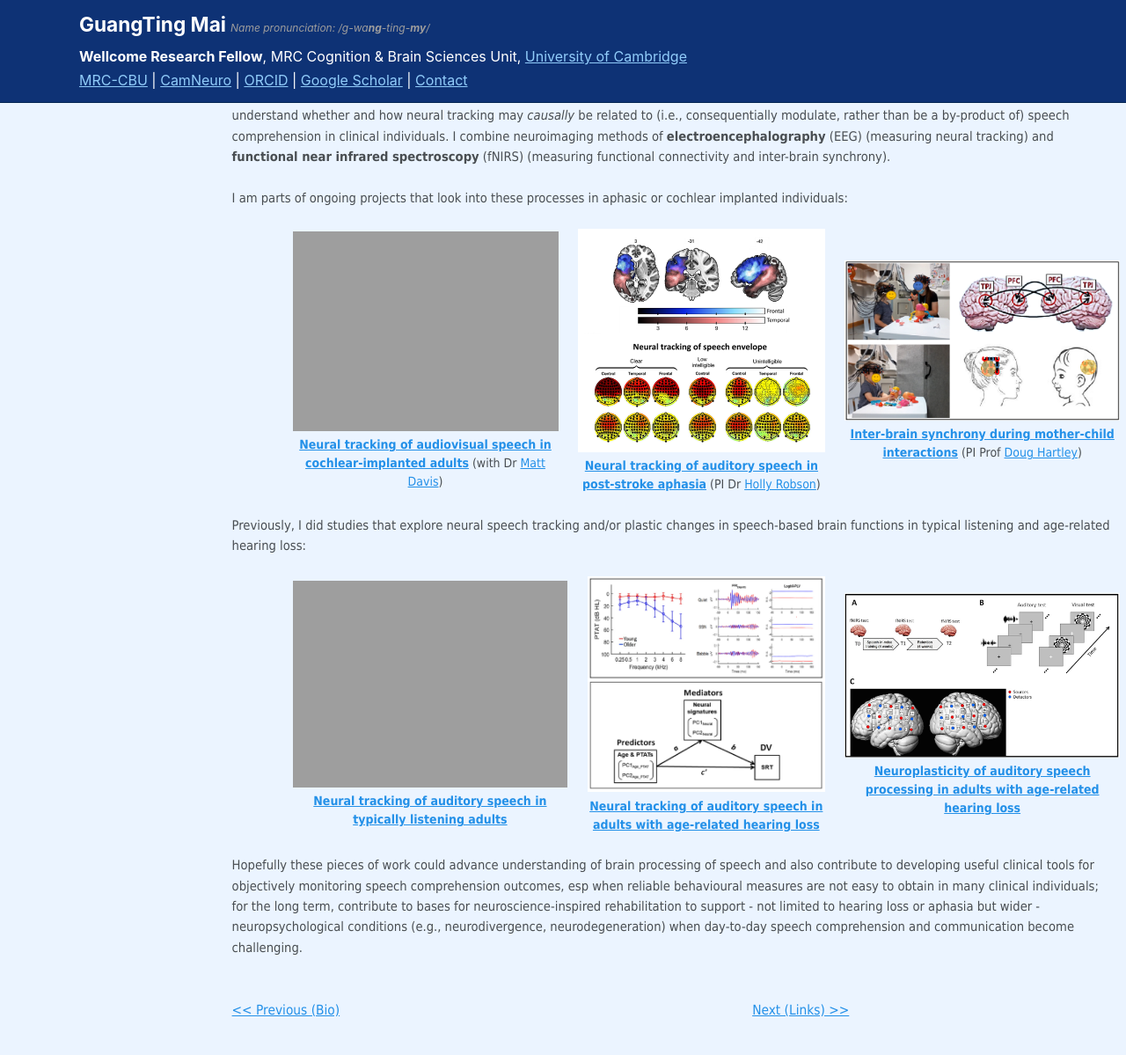
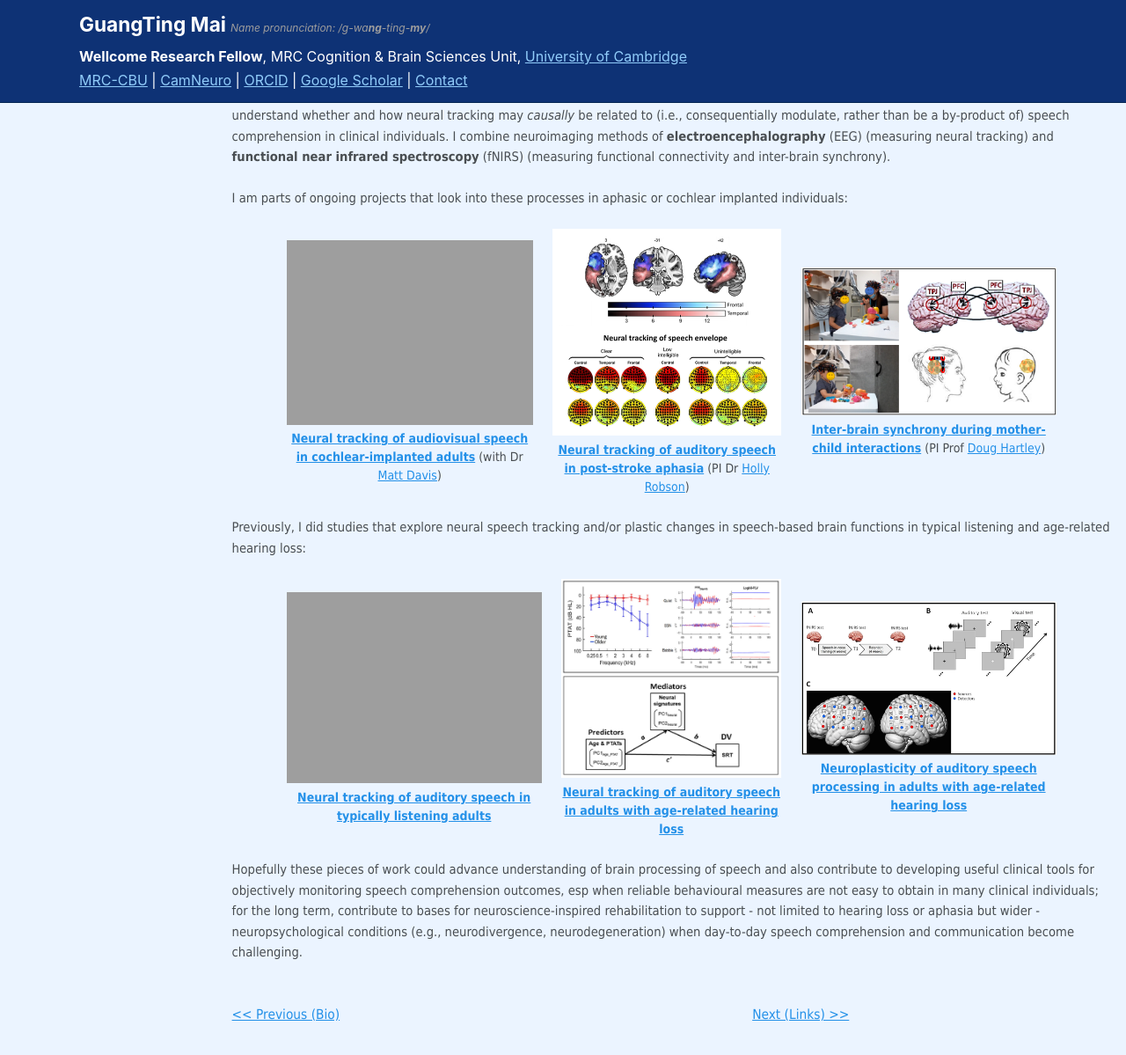
Before and after one commit to guangtingmai/guangtingmai.github.io, a Jekyll site: the page built from _pages/research-content.html, in a window 1280 px wide and 1400 px high, scrolled down 507 px. Shown: the top 1199 px of the window at 88% size. Built offline with Jekyll 4.4.1, drawn with Linux system fonts in a browser that asks for light colours.

Commit message:
Update custom.scss

```diff
--- a/_sass/custom.scss
+++ b/_sass/custom.scss
@@ -127,7 +127,6 @@ div.navigation-row span {
   gap: 2ch;               /* fixed gap, more consistent than % */
   flex-wrap: wrap;                     /* wrap items if screen is small */
   align-items: center;                 /* vertically center items */
-  width: 100ch;
 }
 
 .masthead a,
```
